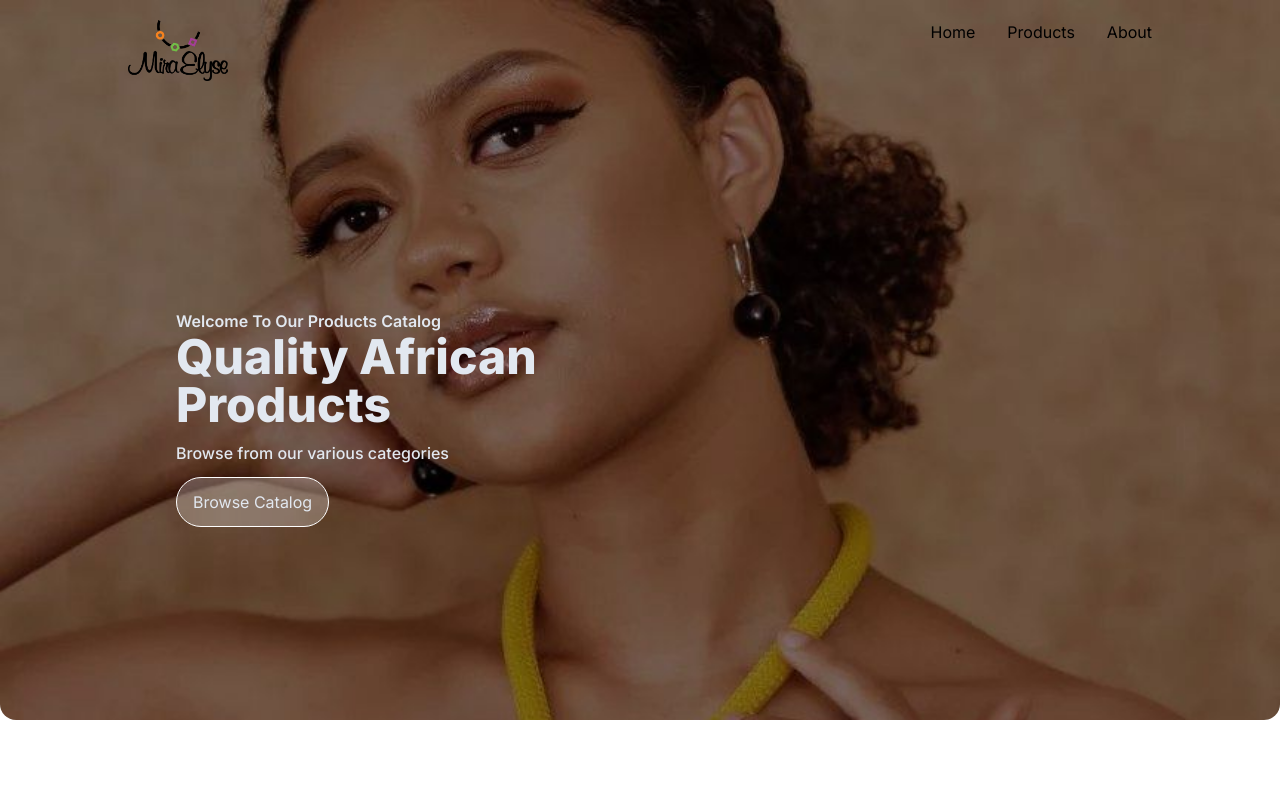
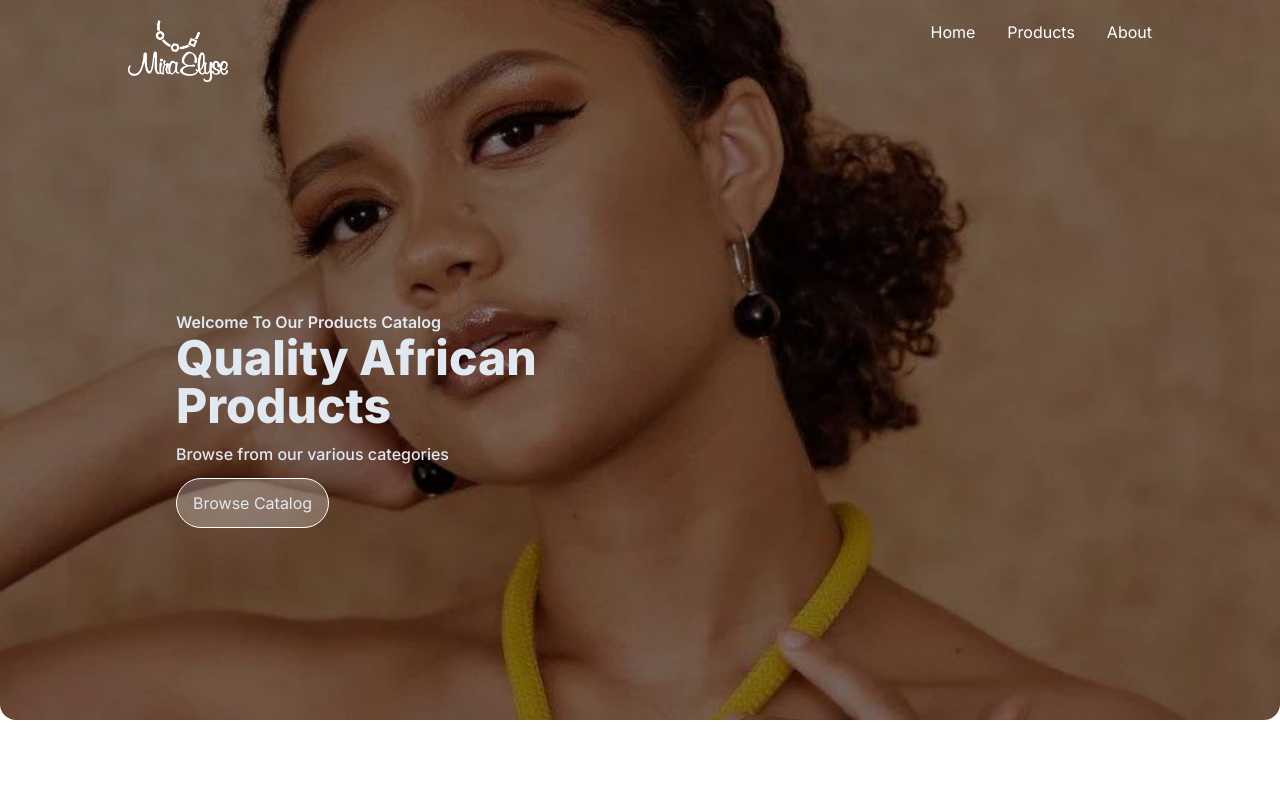
Before and after one commit to kkopoku/miraelyse, a Next.js app: page /products in a window 1280 px wide. Shown: the top 800 px of the page. Built offline with nearby package versions, Linux system fonts and the light colour scheme.

Commit message:
changes top nav colors

```diff
--- a/components/Logo.jsx
+++ b/components/Logo.jsx
@@ -9,7 +9,7 @@ export default function Logo() {
         <p>Mira</p>
         <p className="text-yellow-500">Elyse</p>
       </div> */}
-      <Image src='/images/ME-logo.png' alt='ME-logo' width={100} height={100} />
+      <Image src='/images/ME-logo-white.png' alt='ME-logo' width={100} height={100} />
     </Link>
   );
 }
--- a/components/TopNavigation.jsx
+++ b/components/TopNavigation.jsx
@@ -76,7 +76,7 @@ export default function TopNavigation() {
               {navItems.map((navItem) => {
                 return (
                   <Link href={navItem.route} key={navItem.route}>
-                    <button className="hover:scale-125 transition-all font-normal rounded-md hover:font-semi-bold hover:text-white">
+                    <button className="hover:scale-125 transition-all font-normal rounded-md hover:font-semi-bold text-white">
                       {navItem.name}
                     </button>
                   </Link>
@@ -85,7 +85,7 @@ export default function TopNavigation() {
             </>
           ) : (
             <button onClick={() => setIsMobileMenuOpen(true)}>
-              <IoMenuOutline className="text-3xl" />
+              <IoMenuOutline className="text-3xl text-white" />
             </button>
           )}
         </div>
```
